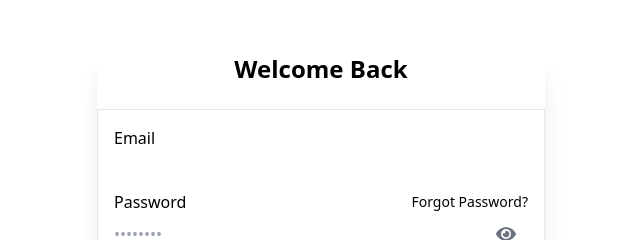
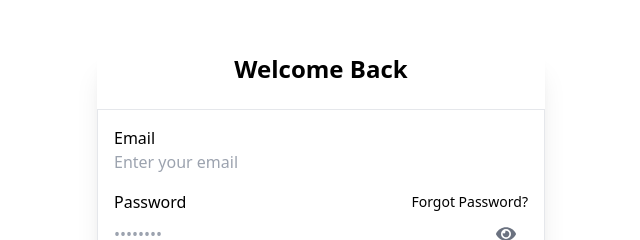
Before and after one commit to vishal-gupta-252310/dev_tinder_web, a React (Vite) app: page /login in a window 1280 px wide. Shown: the part 148-388 px from the top of the page, without its empty margins (319-959 px from the left). Built offline with nearby package versions, Linux system fonts and the light colour scheme; no server answers.

Commit message:
fix: update API_URL for better environment handling and add placeholder to email input in Login component

```diff
--- a/src/Config/index.jsx
+++ b/src/Config/index.jsx
@@ -1,4 +1,5 @@
-const API_URL = import.meta.env.VITE_API_URL;
+const API_URL =
+  location.hostname === "localhost" ? "http://localhost:7777" : "/api";
 
 export default {
   API_URL,
--- a/src/Pages/Login.jsx
+++ b/src/Pages/Login.jsx
@@ -135,6 +135,7 @@ const Login = () => {
                 label="Email"
                 name="email"
                 type="email"
+                placeholder="Enter your email"
                 required
                 disabled={isRequesting}
               />
```
